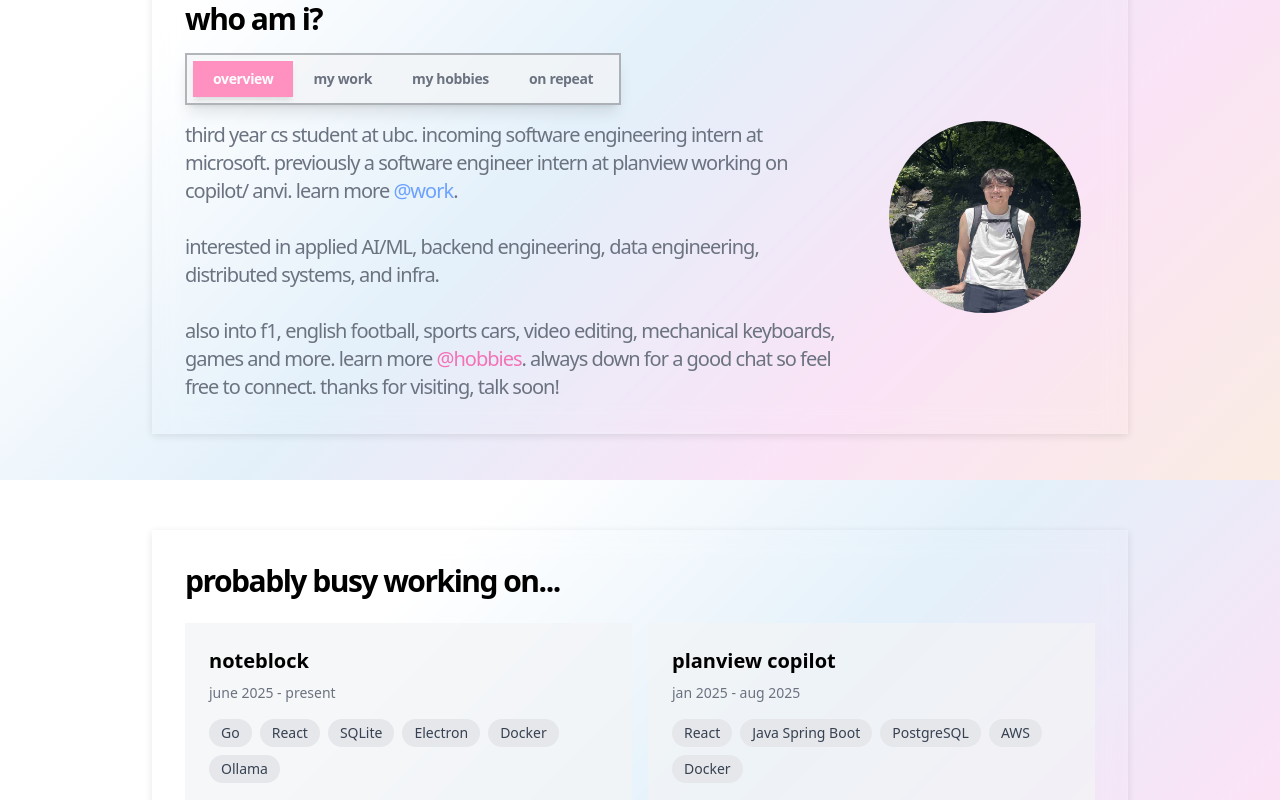
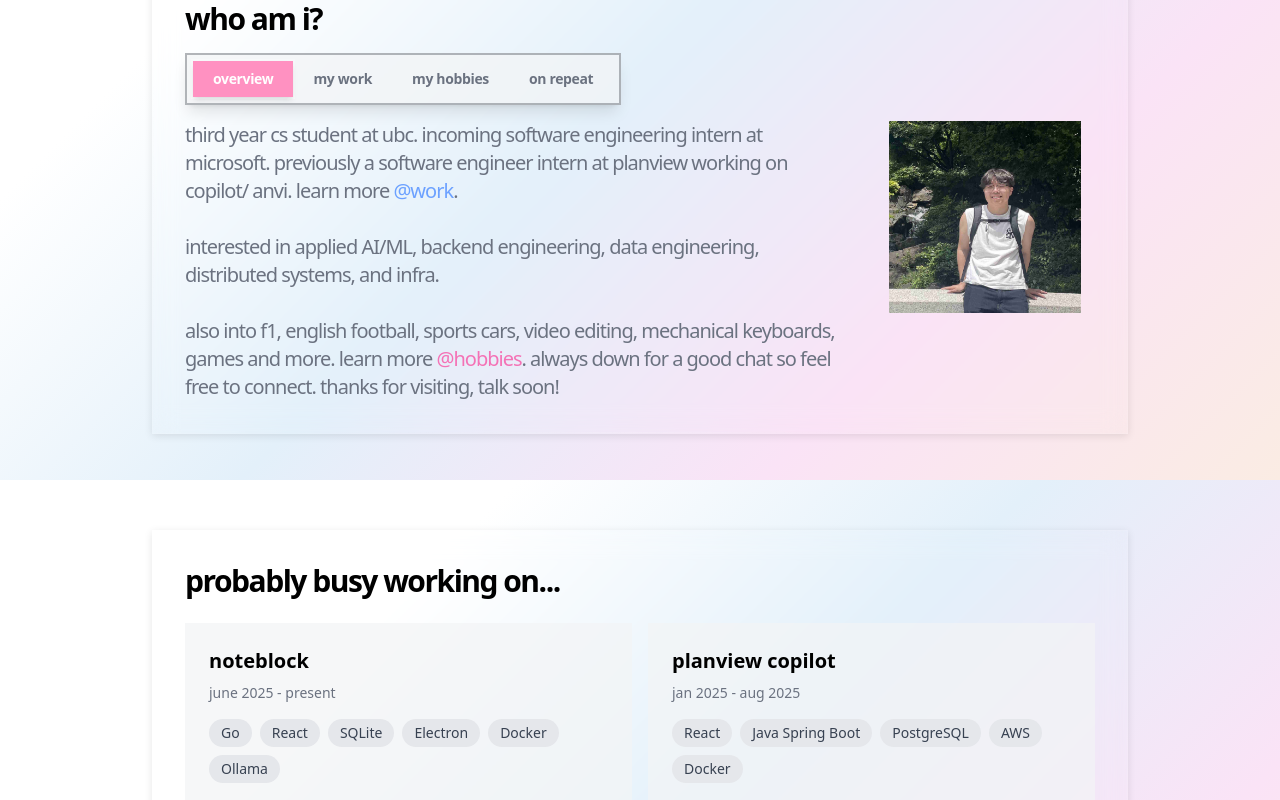
Before and after one commit to rzhang57/rmzhang-website, a Next.js app: page / in a window 1280 px wide. Shown: the part 1120-1920 px from the top of the page. Built offline with nearby package versions, Linux system fonts and the light colour scheme.

Commit message:
update avatar component

```diff
--- a/src/components/ui/avatar.tsx
+++ b/src/components/ui/avatar.tsx
@@ -12,7 +12,7 @@ const Avatar = React.forwardRef<
   <AvatarPrimitive.Root
     ref={ref}
     className={cn(
-      "relative flex h-10 w-10 shrink-0 overflow-hidden rounded-full",
+      "relative flex h-10 w-10 shrink-0 overflow-hidden",
       className
     )}
     {...props}
@@ -39,7 +39,7 @@ const AvatarFallback = React.forwardRef<
   <AvatarPrimitive.Fallback
     ref={ref}
     className={cn(
-      "flex h-full w-full items-center justify-center rounded-full bg-muted",
+      "flex h-full w-full items-center justify-center bg-muted",
       className
     )}
     {...props}
```
